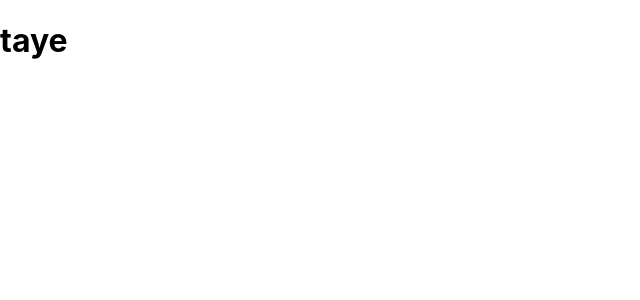
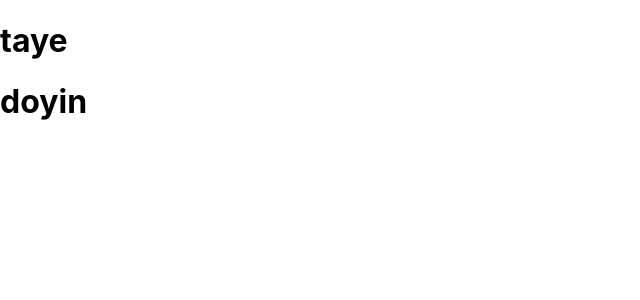
Before and after one commit to DEV-SHEGZ/Reactv18, a React (Create React App) app: page / in a window 1280 px wide. Shown: the top 300 px of the page, without its empty margins (0-640 px from the left). Built offline with nearby package versions, Linux system fonts and the light colour scheme.

Commit message:
testing out the deconstructiong props

```diff
--- a/src/props.js
+++ b/src/props.js
@@ -1,7 +1,7 @@
 import Avatar from "./avatar";
 
 function profile() {
-  const test = {
+  let test = {
     preson: "male",
     name: "taye",
     age: 18,
@@ -9,6 +9,13 @@ function profile() {
   return (
     <>
       <Avatar main={test} />
+      <Avatar
+        main={
+          (test = {
+            name: "doyin",
+          })
+        }
+      />
     </>
   );
 }
```
